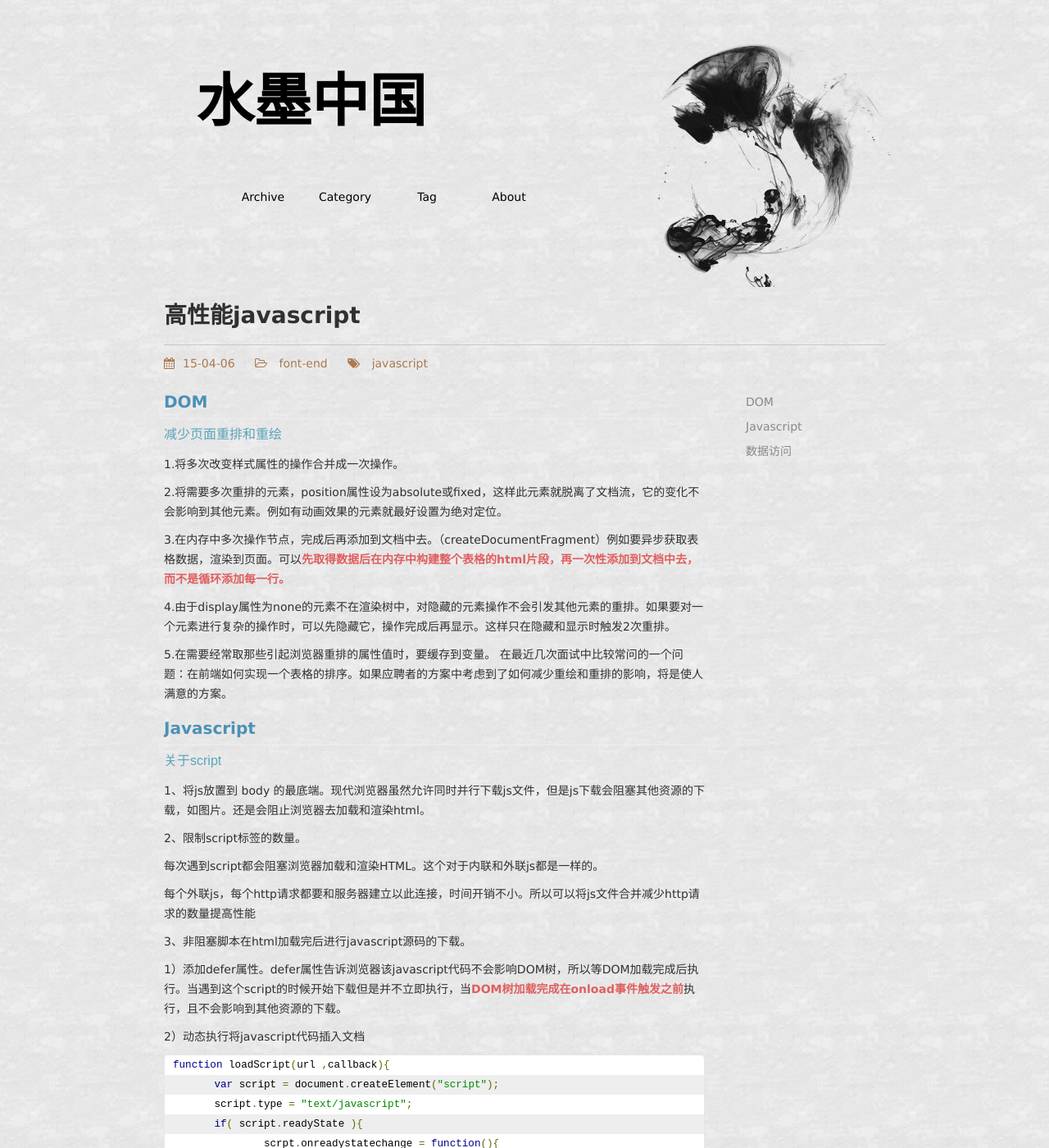
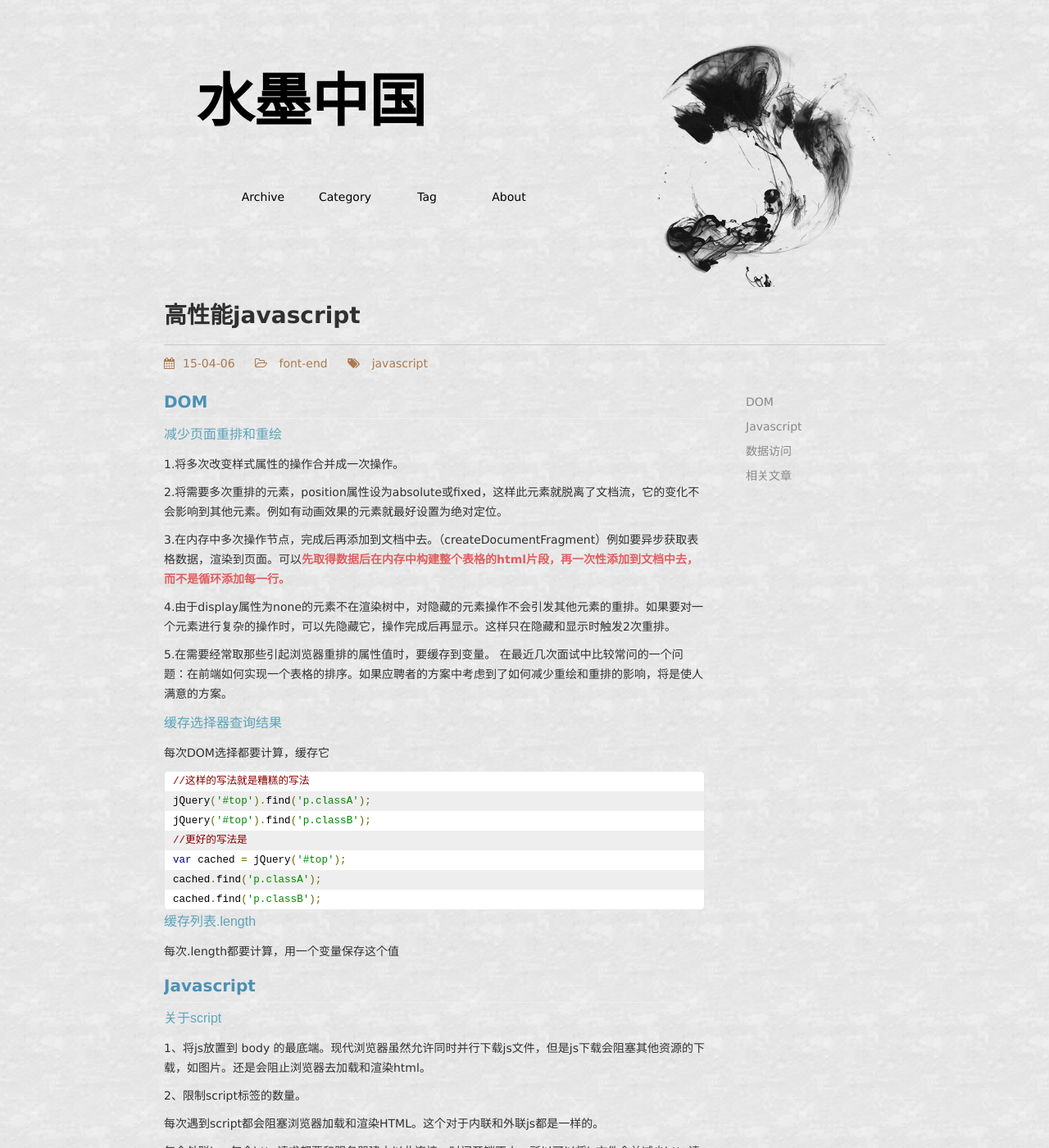
Before and after one commit to Caesor/caesor.github.io, a Jekyll site: the page built from _posts/2015-04-06-Advanced-Javascript.md, in a window 1280 px wide and 1400 px high. Shown: the whole window at 82% size. Built offline with Jekyll 4.4.1, drawn with Linux system fonts in a browser that asks for light colours; some web fonts are replaced; comment, search, counter and statistics services are not loaded; some of the changed text lies outside the part shown.

Commit message:
update blog

````diff
--- a/_posts/2015-04-06-Advanced-Javascript.md
+++ b/_posts/2015-04-06-Advanced-Javascript.md
@@ -17,6 +17,21 @@ tags: javascript
 
 5.在需要经常取那些引起浏览器重排的属性值时，要缓存到变量。
 在最近几次面试中比较常问的一个问题：在前端如何实现一个表格的排序。如果应聘者的方案中考虑到了如何减少重绘和重排的影响，将是使人满意的方案。
+
+###缓存选择器查询结果
+每次DOM选择都要计算，缓存它
+```
+//这样的写法就是糟糕的写法
+jQuery('#top').find('p.classA');
+jQuery('#top').find('p.classB');
+//更好的写法是
+var cached = jQuery('#top');
+cached.find('p.classA');
+cached.find('p.classB');
+```
+
+###缓存列表.length
+每次.length都要计算，用一个变量保存这个值
 
 ##Javascript
 
@@ -79,3 +94,14 @@ function loadScript(url ,callback){
 当一个页面存在大量的元素，并且很多元素都有一个或多个事件绑定的时候，会影响页面的性能，这时候使用事件托管监听最近接这些元素的父级即可。
 
 原理：事件冒泡
+
+##相关文章
+[移动HTML5前端性能优化指南](http://segmentfault.com/a/1190000002511921)
+
+[高性能HTML](http://www.alloyteam.com/2012/10/high-performance-html/)
+
+[高性能CSS](http://www.alloyteam.com/2012/10/high-performance-css/)
+
+[高性能]()
+
+[]
````
